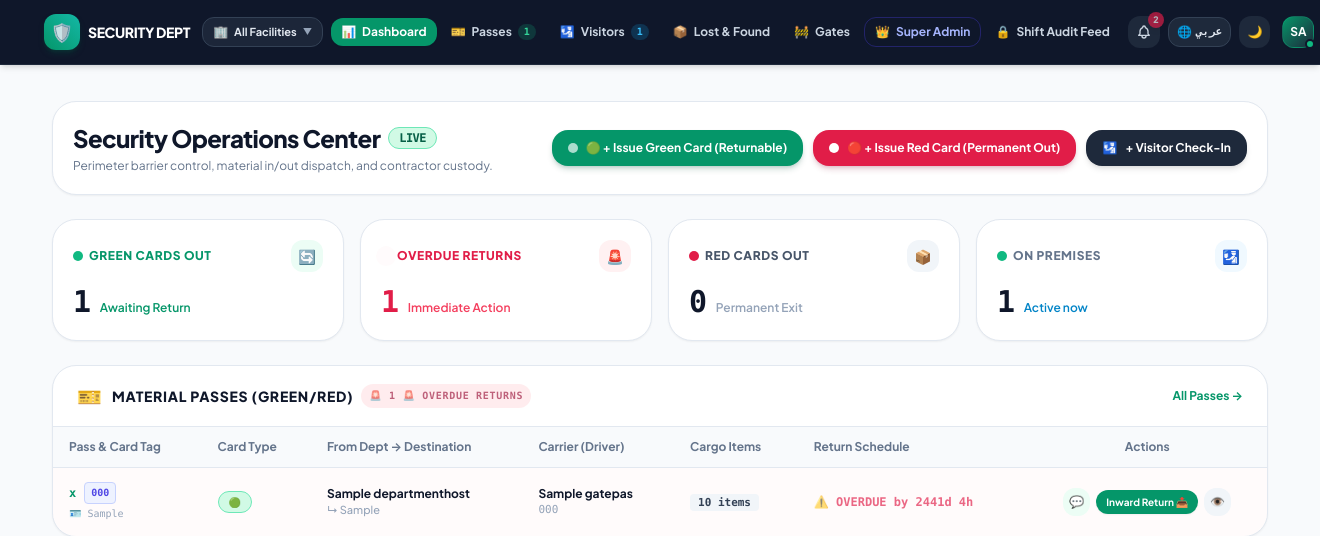
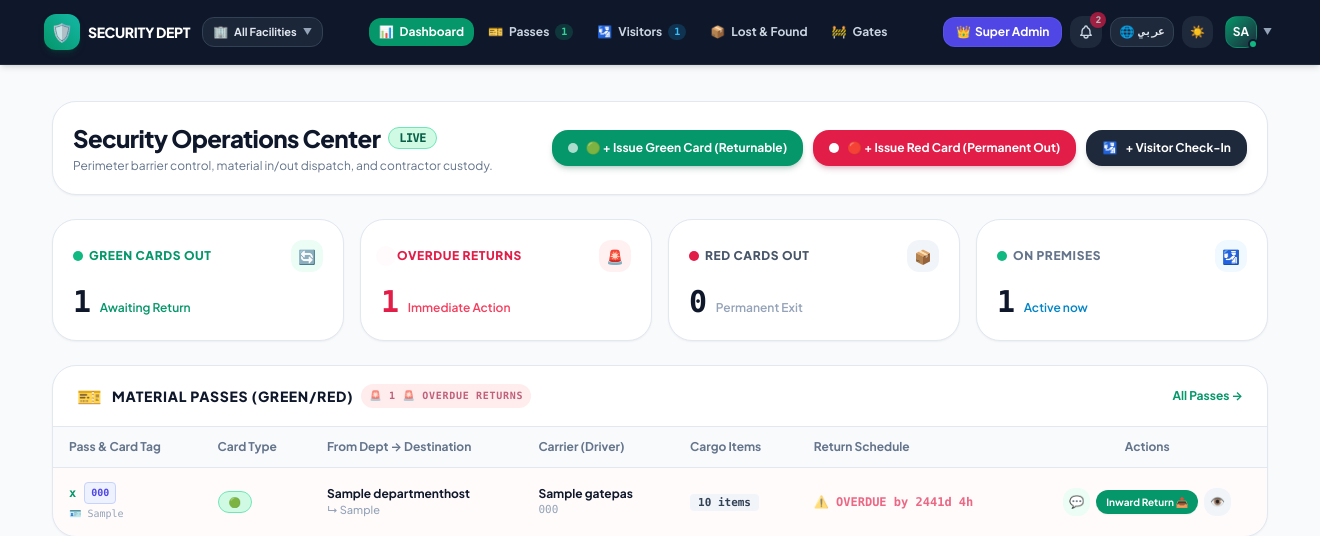
Before and after one commit to ShajjadKhan/Security, a Django app: page / in a window 1320 px wide; the page is wider, and only the part inside the window is pictured. Shown: the top 536 px of that part. Run offline with Django 5.2, Linux system fonts and the light colour scheme; a user stored in the database is signed in; tables that the repository leaves empty hold one stand-in row (values such as "Sample post"); some libraries are stand-ins or nearby versions.

Commit message:
fix(roles): cleanly decouple super admin from cluster property admin and streamline corporate navbar

```diff
--- a/templates/base.html
+++ b/templates/base.html
@@ -102,7 +102,43 @@
         <div class="max-w-7xl mx-auto px-3 sm:px-6">
             <div class="flex items-center justify-between h-16 gap-2">
 
-                <!-- Left: Branding & Facility Switcher -->
+                {% if 'super-admin' in request.path %}
+                <!-- ======================================================== -->
+                <!-- 1. CORPORATE SUPER ADMIN (PLATFORM OWNER) COMMAND HEADER -->
+                <!-- ======================================================== -->
+                <div class="flex items-center gap-2.5 sm:gap-3 shrink-0">
+                    <a href="{% url 'super_admin_dashboard' %}" class="flex items-center gap-2 group shrink-0">
+                        <div class="w-8 h-8 sm:w-9 sm:h-9 rounded-xl bg-gradient-to-tr from-indigo-600 to-purple-600 flex items-center justify-center shadow-md shadow-indigo-900/40 text-base sm:text-lg font-bold text-white group-hover:scale-105 transition">
+                            👑
+                        </div>
+                        <div>
+                            <span class="text-xs sm:text-sm font-black tracking-tight text-white block leading-tight">
+                                {{ T.app_title }}
+                            </span>
+                            <span class="text-[9px] font-bold text-indigo-400 uppercase tracking-wider block font-mono">
+                                {{ T.saas_badge }} HUB
+                            </span>
+                        </div>
+                    </a>
+                </div>
+
+                <!-- Center Navigation for Corporate Super Admin: High-level, Lean, Zero Clutter -->
+                <nav class="hidden md:flex items-center gap-2 text-xs font-bold shrink-0">
+                    <a href="{% url 'super_admin_dashboard' %}" class="px-3.5 py-1.5 rounded-xl bg-indigo-600 text-white shadow-sm flex items-center gap-1.5">
+                        <span>👑</span> <span>{{ T.saas_vendor_hub }}</span>
+                    </a>
+                    <a href="{% url 'dashboard' %}" class="px-3 py-1.5 rounded-xl bg-slate-800/80 hover:bg-slate-700 text-slate-300 hover:text-white border border-slate-700 transition flex items-center gap-1.5" title="Switch to preview client-side security guard operations">
+                        <span>👁️</span> <span>Operations View →</span>
+                    </a>
+                    <a href="{% url 'audit_log' %}" class="px-3 py-1.5 rounded-xl bg-slate-800/80 hover:bg-slate-700 text-slate-300 hover:text-white border border-slate-700 transition flex items-center gap-1.5">
+                        <span>🔒</span> <span>{{ T.super_admin_audit }}</span>
+                    </a>
+                </nav>
+
+                {% else %}
+                <!-- ======================================================== -->
+                <!-- 2. OPERATIONAL SECURITY DEPARTMENT HEADER                -->
+                <!-- ======================================================== -->
                 <div class="flex items-center gap-2 sm:gap-3 shrink-0">
                     <a href="{% url 'dashboard' %}" class="flex items-center gap-2 group shrink-0">
                         <div class="w-8 h-8 sm:w-9 sm:h-9 rounded-xl bg-gradient-to-tr from-emerald-600 to-teal-500 flex items-center justify-center shadow-md shadow-emerald-900/40 text-base sm:text-lg font-bold text-white group-hover:scale-105 transition">
@@ -132,7 +168,7 @@
                         <div id="propDropdownMenu" class="dropdown-menu absolute {% if is_rtl %}right-0{% else %}left-0{% endif %} mt-1.5 w-72 bg-navy-900 border border-slate-700 rounded-2xl shadow-2xl py-2 hidden z-50">
                             <div class="px-3 py-1 text-[10px] font-bold text-slate-400 uppercase tracking-wider border-b border-slate-800 flex items-center justify-between">
                                 <span>{{ T.property_switcher }}</span>
-                                <span class="font-mono text-[9px] text-indigo-400">{% if is_cluster_director %}{{ T.cluster_badge }} ({{ cluster_count }}){% else %}HQ Mode{% endif %}</span>
+                                <span class="font-mono text-[9px] text-indigo-400">{% if is_cluster_director %}{{ T.cluster_badge }} ({{ cluster_count }}){% else %}Portfolio Mode{% endif %}</span>
                             </div>
                             <a href="{% url 'property_switch' 'ALL' %}" class="flex items-center justify-between px-3 py-2 text-xs hover:bg-slate-800 transition {% if is_global_property_mode %}text-indigo-400 font-bold bg-slate-800/60{% else %}text-slate-300{% endif %}">
                                 <span class="flex items-center gap-2"><span>🌐</span> {% if is_cluster_director %}{{ T.cluster_all_mode }}{% else %}{{ T.global_hq_mode }}{% endif %}</span>
@@ -145,7 +181,7 @@
                                 <span class="font-mono text-[10px] text-slate-400">[{{ p.code }}]</span>
                             </a>
                             {% endfor %}
-                            {% if is_admin_user %}
+                            {% if is_saas_owner %}
                             <div class="border-t border-slate-800 mt-1 pt-1 px-3">
                                 <a href="{% url 'super_admin_dashboard' %}" class="text-[11px] text-indigo-400 hover:underline font-bold block py-1">
                                     👑 {{ T.super_admin_hub }} →
@@ -178,22 +214,26 @@
                         <span>🚧</span> <span>{{ T.nav_gates }}</span>
                     </a>
 
-                    {% if is_saas_owner %}
-                    <a href="{% url 'super_admin_dashboard' %}" class="px-2.5 py-1.5 rounded-xl transition flex items-center gap-1.5 whitespace-nowrap {% if 'super-admin' in request.path %}bg-indigo-600 text-white shadow-sm{% else %}text-indigo-300 hover:bg-indigo-950/60 hover:text-white border border-indigo-700/40{% endif %}">
-                        <span>👑</span> <span>{{ T.saas_vendor_hub }}</span>
-                    </a>
-                    {% endif %}
-
-                    {% if is_admin_user %}
+                    {% if is_admin_user and not is_saas_owner %}
                     <a href="{% url 'audit_log' %}" class="px-2.5 py-1.5 rounded-xl transition flex items-center gap-1.5 whitespace-nowrap {% if request.resolver_match.url_name == 'audit_log' %}bg-indigo-600 text-white shadow-sm{% else %}text-slate-300 hover:bg-slate-800 hover:text-white{% endif %}">
                         <span>🔒</span> <span>{{ T.shift_audit }}</span>
                     </a>
                     {% endif %}
                 </nav>
+                {% endif %}
+                {% endif %}
 
-                <!-- Right: Duty Station Pill, Language Toggle, Dark Mode, Profile Dropdown -->
+                {% if user.is_authenticated %}
+                <!-- Right Controls -->
                 <div class="flex items-center gap-1.5 sm:gap-2 shrink-0">
-                    {% if not is_saas_owner %}
+                    {% if is_saas_owner and 'super-admin' not in request.path %}
+                    <!-- Quick Return to Corporate Hub -->
+                    <a href="{% url 'super_admin_dashboard' %}" class="px-3 py-1.5 rounded-xl bg-indigo-600 hover:bg-indigo-500 text-white text-xs font-bold transition flex items-center gap-1 shadow-sm border border-indigo-500/40">
+                        <span>👑</span> <span class="hidden sm:inline">{{ T.saas_vendor_hub }}</span>
+                    </a>
+                    {% endif %}
+
+                    {% if not is_saas_owner and 'super-admin' not in request.path %}
                     <!-- Duty Gate Station Selector Pill -->
                     <div class="relative dropdown-container hidden xl:block">
                         <button onclick="toggleDropdown('gateDropdownMenu')" class="flex items-center gap-1.5 px-2.5 py-1.5 rounded-xl bg-slate-800 hover:bg-slate-700/80 border border-slate-700 text-xs font-bold text-slate-200 transition max-w-[120px]" title="Active Duty Gate Station">
@@ -300,13 +340,12 @@
                         <span class="font-mono text-[11px]">{% if lang == 'ar' %}EN{% else %}عربي{% endif %}</span>
                     </a>
 
-                    <!-- Theme Toggle (Dark / Light) -->
-                    <button onclick="toggleTheme()" class="p-2 rounded-xl bg-slate-800 hover:bg-slate-700 text-slate-300 text-xs transition shrink-0" title="Toggle dark/light mode">
-                        <span class="dark:hidden">🌙</span>
-                        <span class="hidden dark:inline">☀️</span>
+                    <!-- Dark Mode Toggle Button -->
+                    <button onclick="toggleDarkMode()" class="p-2 rounded-xl bg-slate-800 hover:bg-slate-700 text-amber-400 hover:text-amber-300 transition flex items-center justify-center shrink-0" title="Toggle Dark/Light Mode">
+                        <span id="themeToggleIcon" class="text-xs">☀️</span>
                     </button>
 
-                    <!-- User Profile & Action Dropdown -->
+                    <!-- User Profile Dropdown Pill -->
                     <div class="relative dropdown-container shrink-0">
                         <button onclick="toggleDropdown('userDropdownMenu')" class="flex items-center gap-1.5 p-1 rounded-xl hover:bg-slate-800 transition" title="User Profile">
                             <div class="w-8 h-8 rounded-xl bg-gradient-to-br from-emerald-600 to-slate-800 flex items-center justify-center text-xs font-bold text-white border border-emerald-500/30 shadow-sm relative">
@@ -321,19 +360,24 @@
                                 <div class="font-extrabold text-white text-sm">{{ user.get_full_name|default:user.username }}</div>
                                 <div class="text-[11px] text-emerald-400 font-mono mt-0.5">{{ user.get_role_display }}</div>
                                 {% if user.badge_number %}<div class="text-[10px] text-slate-400 font-mono mt-1">Badge: {{ user.badge_number }}</div>{% endif %}
-                                {% if current_gate %}<div class="text-[10px] text-slate-400 mt-0.5">Duty: 📍 {% if lang == 'ar' and current_gate.name_ar %}{{ current_gate.name_ar }}{% else %}{{ current_gate.name }}{% endif %}</div>{% endif %}
+                                {% if current_gate and not is_saas_owner %}<div class="text-[10px] text-slate-400 mt-0.5">Duty: 📍 {% if lang == 'ar' and current_gate.name_ar %}{{ current_gate.name_ar }}{% else %}{{ current_gate.name }}{% endif %}</div>{% endif %}
                             </div>
-                            {% if is_admin_user %}
+                            {% if is_saas_owner %}
                             <a href="{% url 'super_admin_dashboard' %}" class="flex items-center gap-2 px-4 py-2 hover:bg-slate-800 text-indigo-300 font-bold transition">
                                 <span>👑</span> {{ T.super_admin_hub }}
                             </a>
+                            <a href="{% url 'admin:index' %}" class="flex items-center gap-2 px-4 py-2 hover:bg-slate-800 text-slate-300 transition">
+                                <span>⚙️</span> {{ T.django_admin }}
+                            </a>
                             {% endif %}
+                            {% if is_admin_user and not is_saas_owner %}
                             <a href="{% url 'audit_log' %}" class="flex items-center gap-2 px-4 py-2 hover:bg-slate-800 text-slate-300 transition">
                                 <span>🔒</span> {{ T.shift_audit }}
                             </a>
                             <a href="{% url 'gates_list' %}" class="flex items-center gap-2 px-4 py-2 hover:bg-slate-800 text-slate-300 transition">
                                 <span>🚧</span> {{ T.gates_management }}
                             </a>
+                            {% endif %}
                             <div class="border-t border-slate-800 my-1"></div>
                             <a href="{% url 'logout' %}" class="flex items-center gap-2 px-4 py-2 hover:bg-rose-950/50 text-rose-400 font-bold transition">
                                 <span>🚪</span> {{ T.logout }}
@@ -354,13 +398,30 @@
             <!-- Mobile Navigation Drawer -->
             {% if user.is_authenticated %}
             <div id="mobileNavDrawer" class="hidden lg:hidden border-t border-slate-800 py-3 space-y-1">
+                {% if 'super-admin' in request.path %}
+                <a href="{% url 'super_admin_dashboard' %}" class="flex items-center gap-2.5 px-3 py-2 rounded-xl text-xs font-bold text-indigo-400 bg-indigo-950/40 border border-indigo-800/40">
+                    <span>👑</span> {{ T.saas_vendor_hub }}
+                </a>
+                <a href="{% url 'dashboard' %}" class="flex items-center gap-2.5 px-3 py-2 rounded-xl text-xs font-bold text-slate-200 hover:bg-slate-800">
+                    <span>👁️</span> Operations View
+                </a>
+                <a href="{% url 'audit_log' %}" class="flex items-center gap-2.5 px-3 py-2 rounded-xl text-xs font-bold text-slate-400 hover:bg-slate-800">
+                    <span>🔒</span> {{ T.super_admin_audit }}
+                </a>
+                {% else %}
                 <div class="grid grid-cols-2 gap-2 pb-2 mb-2 border-b border-slate-800">
                     <button onclick="toggleDropdown('propDropdownMenu')" class="px-3 py-2 rounded-xl bg-slate-800 text-left text-xs font-bold text-slate-200 truncate">
                         🏢 {% if current_property %}{{ current_property.code }}{% else %}Facility{% endif %} ▼
                     </button>
+                    {% if not is_saas_owner %}
                     <button onclick="toggleDropdown('gateDropdownMenu')" class="px-3 py-2 rounded-xl bg-slate-800 text-left text-xs font-bold text-slate-200 truncate">
                         📍 {% if current_gate %}{{ current_gate.code }}{% else %}Gate{% endif %} ▼
                     </button>
+                    {% else %}
+                    <a href="{% url 'super_admin_dashboard' %}" class="px-3 py-2 rounded-xl bg-indigo-600/80 text-center text-xs font-bold text-white truncate">
+                        👑 Super Admin
+                    </a>
+                    {% endif %}
                 </div>
                 <a href="{% url 'dashboard' %}" class="flex items-center gap-2.5 px-3 py-2 rounded-xl text-xs font-bold text-slate-200 hover:bg-slate-800">
                     <span>📊</span> {{ T.nav_dashboard }}
@@ -377,15 +438,16 @@
                 <a href="{% url 'gates_list' %}" class="flex items-center gap-2.5 px-3 py-2 rounded-xl text-xs font-bold text-amber-400 hover:bg-slate-800">
                     <span>🚧</span> {{ T.nav_gates }}
                 </a>
-                {% if is_admin_user %}
+                {% if is_saas_owner %}
                 <a href="{% url 'super_admin_dashboard' %}" class="flex items-center gap-2.5 px-3 py-2 rounded-xl text-xs font-bold text-indigo-400 hover:bg-slate-800">
                     <span>👑</span> {{ T.saas_vendor_hub }}
                 </a>
                 {% endif %}
-                {% if is_admin_user %}
+                {% if is_admin_user and not is_saas_owner %}
                 <a href="{% url 'audit_log' %}" class="flex items-center gap-2.5 px-3 py-2 rounded-xl text-xs font-bold text-slate-400 hover:bg-slate-800">
                     <span>🔒</span> {{ T.shift_audit }}
                 </a>
+                {% endif %}
                 {% endif %}
             </div>
             {% endif %}
--- a/templates/dashboard.html
+++ b/templates/dashboard.html
@@ -144,7 +144,7 @@
                 </div>
             </div>
 
-            {% if is_admin_user %}
+            {% if is_saas_owner %}
             <a href="{% url 'super_admin_dashboard' %}" class="px-3.5 py-1.5 rounded-xl bg-slate-800 hover:bg-slate-700 text-slate-200 text-xs font-bold transition flex items-center gap-1.5 self-start sm:self-auto border border-slate-700">
                 <span>👑</span> {{ T.super_admin_hub }} →
             </a>
```
Also changed, not shown: core/models.py (+7 -1 lines), core/views_admin.py (+9 -3 lines).
